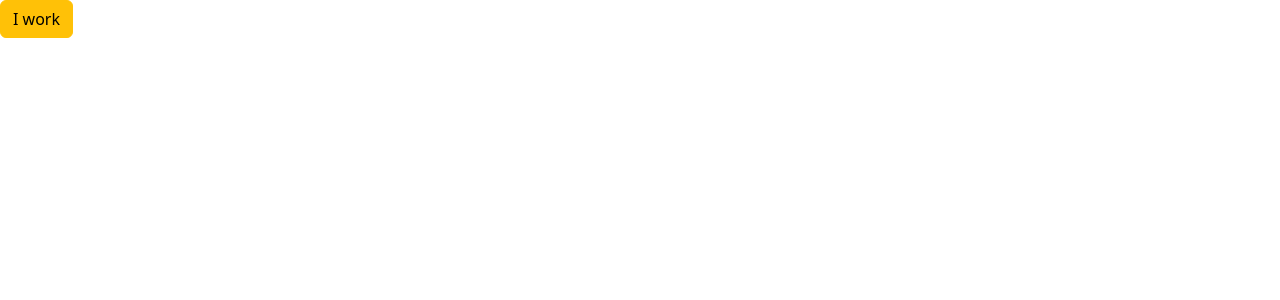
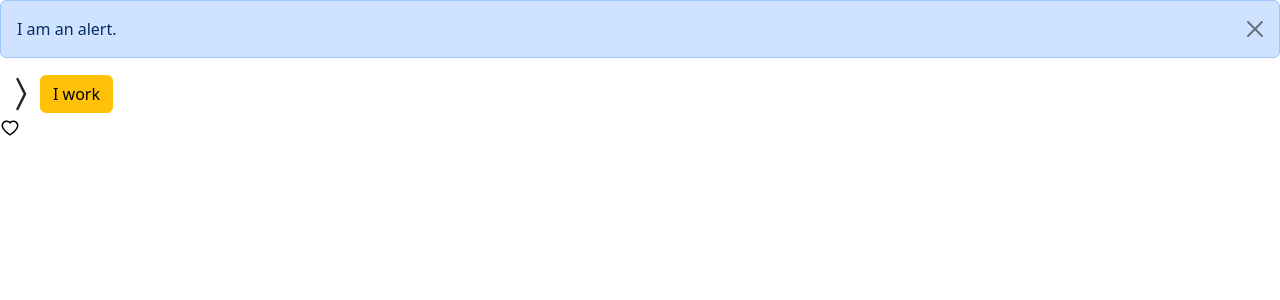
Before and after one commit to Zappls/ReactTutorial, a React (Vite) app in the folder react-app/: page / in a window 1280 px wide. Both pictures are taken after a click on the button "I work". Shown: the top 300 px of the page. Built offline with nearby package versions, Linux system fonts and the light colour scheme.

Commit message:
chapter 3 - Styling Components

```diff
--- /dev/null
+++ b/package.json
@@ -0,0 +1,5 @@
+{
+  "dependencies": {
+    "react-icons": "^5.3.0"
+  }
+}
--- a/react-app/src/App.tsx
+++ b/react-app/src/App.tsx
@@ -1,11 +1,27 @@
+import Alert from "./components/Alert";
 import Button from "./components/Button";
+import { useState } from "react";
+import { BsChevronCompactRight } from "react-icons/bs";
+import LikeButton from "./components/LikeButton";
 
 function App() {
+  const [alertVisible, setAlertVisibility] = useState(false);
+
   return (
     <div>
-      <Button color="warning" onClick={() => console.log("Clicked")}>
+      {alertVisible && (
+        <Alert
+          children="I am an alert."
+          onClose={() => setAlertVisibility(false)}
+        />
+      )}
+      <BsChevronCompactRight size="40" />
+      <Button color="warning" onClick={() => setAlertVisibility(true)}>
         I work
       </Button>
+      <div>
+        <LikeButton onClick={() => console.log("LikeButton")} />
+      </div>
     </div>
   );
 }
--- a/react-app/src/components/Alert.tsx
+++ b/react-app/src/components/Alert.tsx
@@ -2,10 +2,25 @@ import { ReactNode } from "react";
 
 interface Props {
   children: ReactNode;
+  onClose: () => void;
 }
 
-const Alert = ({ children }: Props) => {
-  return <div className="alert alert-primary">{children}</div>;
+const Alert = ({ children, onClose }: Props) => {
+  return (
+    <div
+      className="alert alert-primary alert-dismissible fade show"
+      role="alert"
+    >
+      {children}
+      <button
+        type="button"
+        className="btn-close"
+        data-bs-dismiss="alert"
+        aria-label="Close"
+        onClick={onClose}
+      ></button>
+    </div>
+  );
 };
 
 export default Alert;
--- /dev/null
+++ b/react-app/src/components/LikeButton.tsx
@@ -0,0 +1,34 @@
+import { AiFillHeart, AiOutlineHeart } from "react-icons/ai";
+import { useState } from "react";
+interface Props {
+  onClick: () => void;
+}
+
+const LikeButton = ({ onClick }: Props) => {
+  const [status, setStatus] = useState(false);
+
+  const toggle = () => {
+    setStatus(!status);
+    onClick();
+  };
+
+  return (
+    <button
+      onClick={toggle}
+      style={{
+        background: "none",
+        border: "none",
+        padding: 0,
+        cursor: "pointer",
+      }}
+    >
+      {status ? (
+        <AiFillHeart size={20} color="#ff6b81" />
+      ) : (
+        <AiOutlineHeart size={20} />
+      )}
+    </button>
+  );
+};
+
+export default LikeButton;
```
Also changed, not shown: 1 other file (tests, documents, lock files or other folders).
